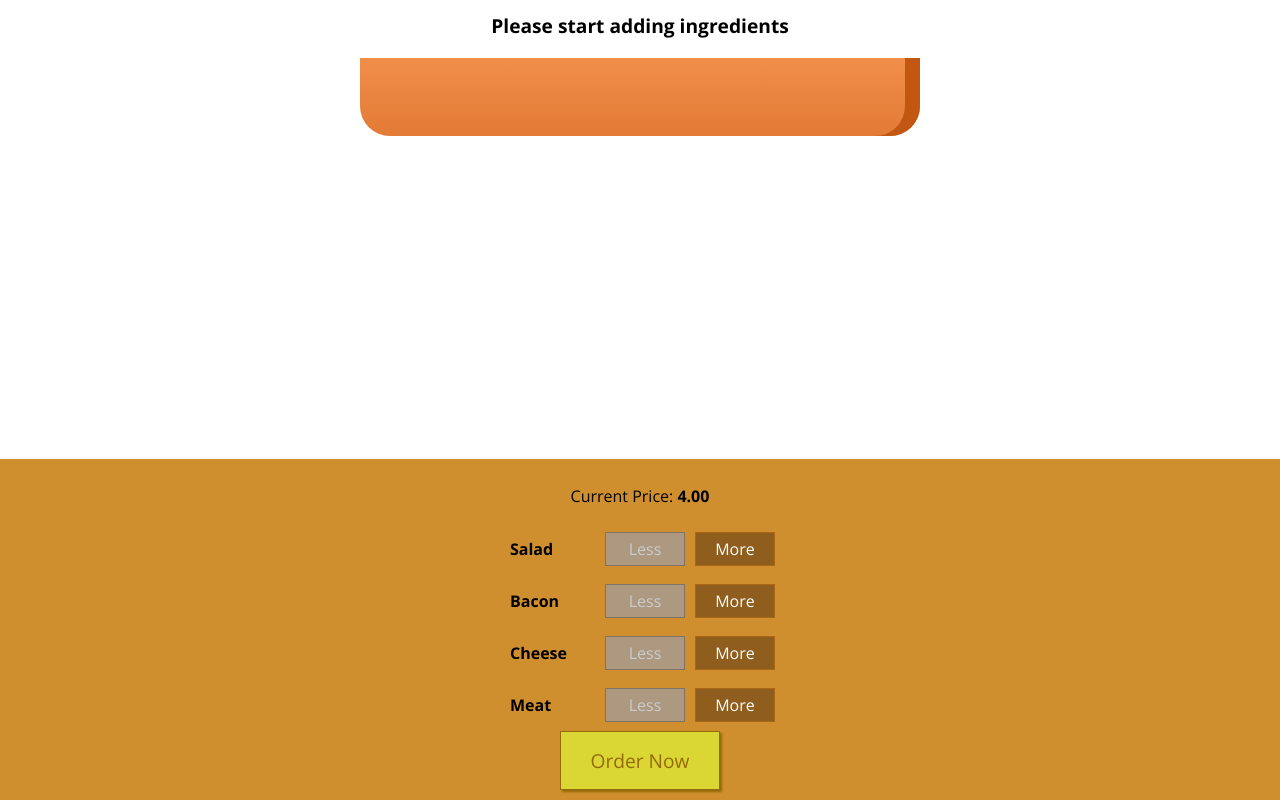
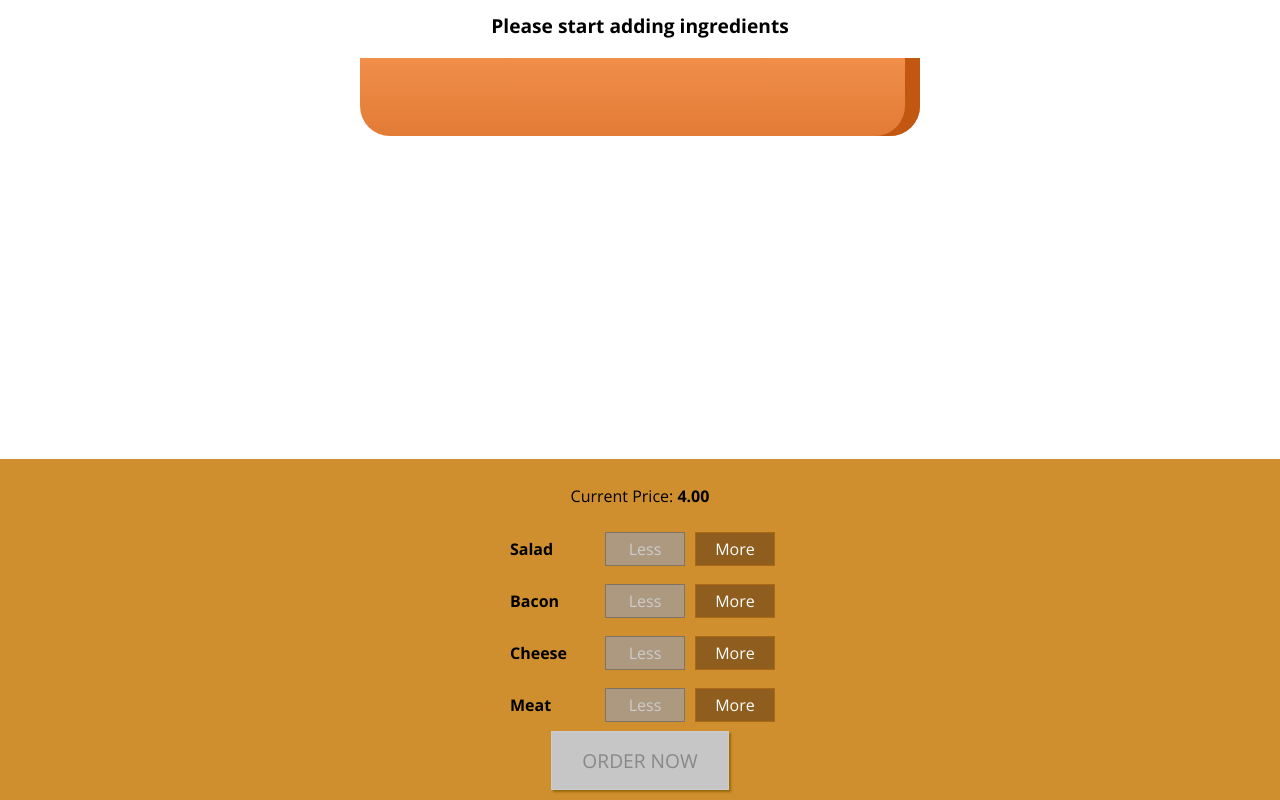
Before and after one commit to A-Wei/react-burger-builder, a React app: page / in a window 1280 px wide. Shown: the part 179-979 px from the top of the page. Built offline with nearby package versions, Linux system fonts and the light colour scheme.

Commit message:
Fix typo

```diff
--- a/src/components/Burger/BuildControls/BuildControls.js
+++ b/src/components/Burger/BuildControls/BuildControls.js
@@ -9,7 +9,6 @@ const controls = [
     { label: 'Cheese', type: 'cheese' },
     { label: 'Meat', type: 'meat' },
 ];
-const value = true
 
 const buildControls = (props) => (
     <div className={classes.BuildControls}>
@@ -22,9 +21,9 @@ const buildControls = (props) => (
                 removed={() => props.ingredientRemoved(ctrl.type)}
                 disabled={props.disabled[ctrl.type]} />
         ))}
-        <botton
+        <button
             className={classes.OrderButton}
-            disabled={!props.purchasable}>Order Now</botton>
+            disabled={!props.purchasable}>ORDER NOW</button>
     </div>
 );
 
--- a/src/containers/BurgerBuilder/BurgerBuilder.js
+++ b/src/containers/BurgerBuilder/BurgerBuilder.js
@@ -58,20 +58,20 @@ class BurgerBuilder extends Component {
             ...this.state.ingredients
         };
         updatedIngredients[type] = updatedCount;
-        const priceAddition = INGREDIENT_PRICES[type];
+        const priceDeduction = INGREDIENT_PRICES[type];
         const oldPrice = this.state.totalPrice;
-        const newPrice = oldPrice - priceAddition;
+        const newPrice = oldPrice - priceDeduction;
         this.setState({totalPrice: newPrice, ingredients: updatedIngredients});
         this.updatePurchaseState(updatedIngredients)
     }
 
     render () {
-        const disableInfo = {
+        const disabledInfo = {
             ...this.state.ingredients
         };
 
-        for (let key in disableInfo) {
-            disableInfo[key] = disableInfo[key] <= 0
+        for (let key in disabledInfo) {
+            disabledInfo[key] = disabledInfo[key] <= 0
         };
 
         return (
@@ -80,7 +80,7 @@ class BurgerBuilder extends Component {
                 <BuildControls
                     ingredientAdded={this.addIngredientHandler}
                     ingredientRemoved={this.removeIngredientHandler}
-                    disabled={disableInfo}
+                    disabled={disabledInfo}
                     price={this.state.totalPrice}
                     purchasable={this.state.purchasable} />
             </Aux>
```
